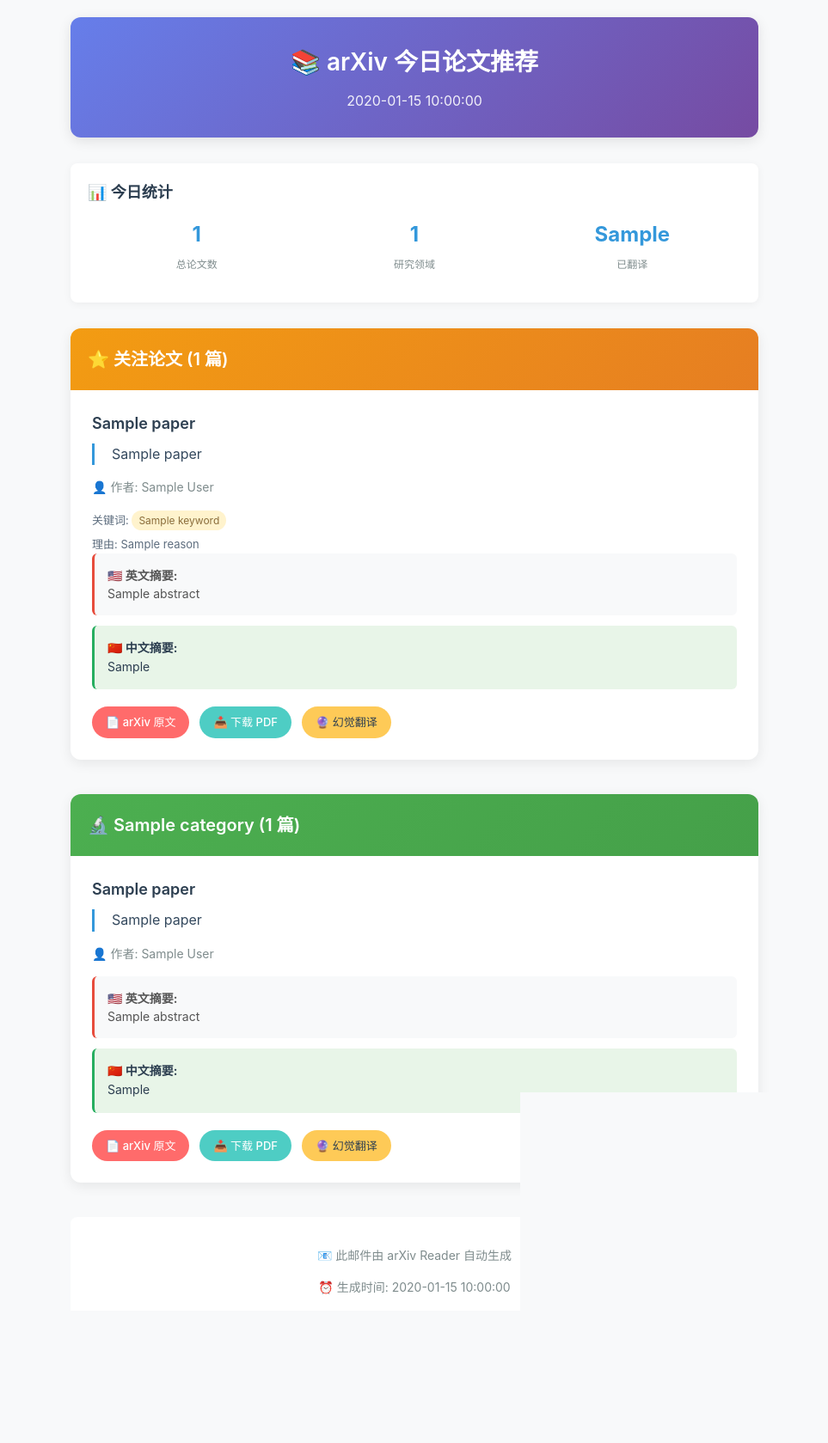
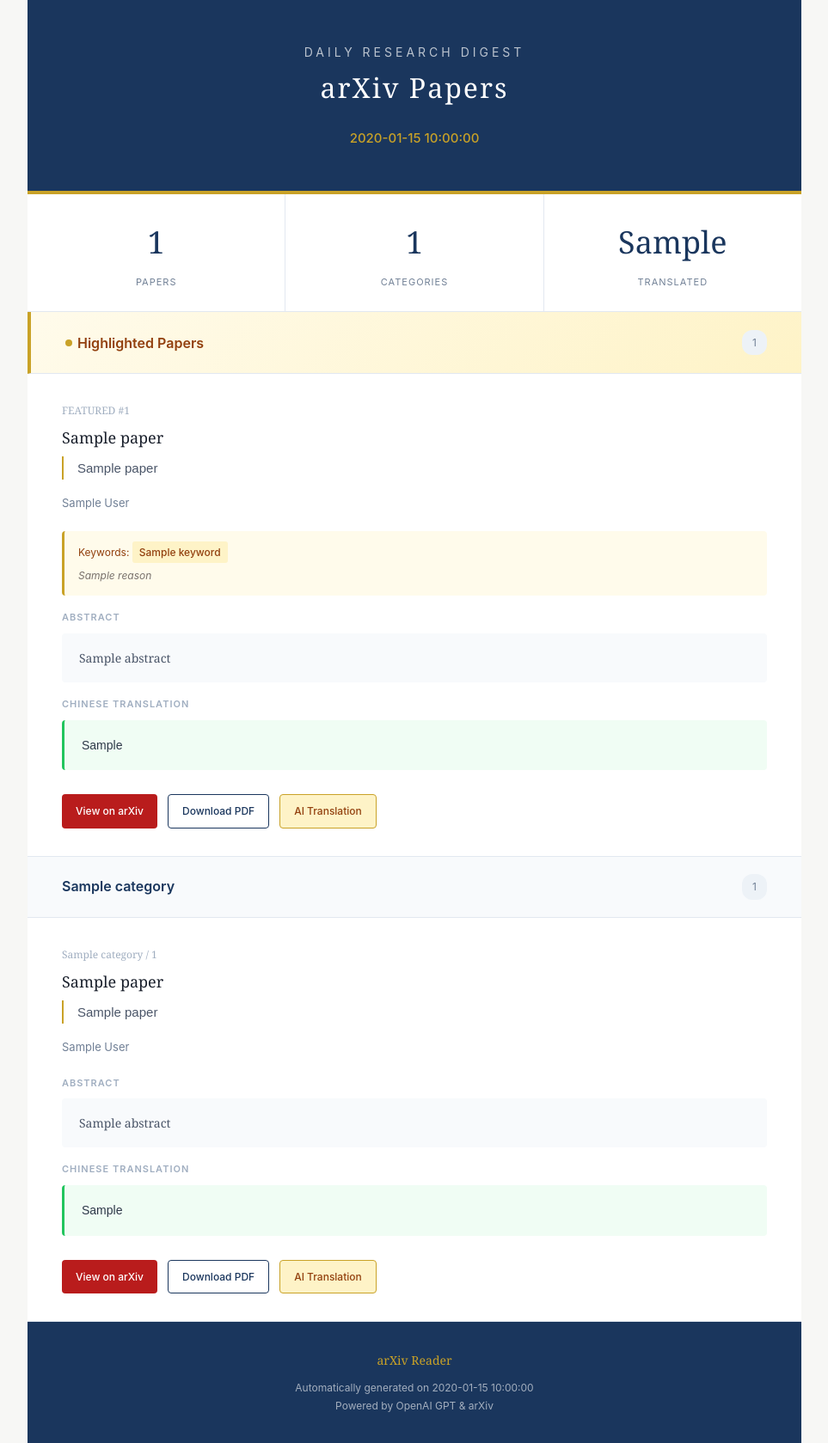
Before and after one commit to Axi404/ArxivReader, a Python web app: template templates/email_template.html in a window 1280 px wide. Shown: the whole page at 86% size, without its empty margins (158-1121 px from the left). Before the commit the page ends 1506 px from the top, so only its background shows below. Run offline with Jinja, Linux system fonts and the light colour scheme; the template is opened without the code that fills it: most values are stand-ins (such as "Sample title", 1, 10 or a date in 2020).

Commit message:
[feat] update template

```diff
--- a/templates/email_template.html
+++ b/templates/email_template.html
@@ -3,76 +3,152 @@
 <head>
     <meta charset="UTF-8">
     <meta name="viewport" content="width=device-width, initial-scale=1.0">
-    <title>arXiv 今日论文推荐</title>
+    <title>arXiv Daily Digest</title>
     <style>
-        body {
-            font-family: -apple-system, BlinkMacSystemFont, 'Segoe UI', 'PingFang SC', 'Hiragino Sans GB', 'Microsoft YaHei', 'Helvetica Neue', Helvetica, Arial, sans-serif;
-            line-height: 1.6;
-            color: #333;
-            max-width: 800px;
-            margin: 0 auto;
-            padding: 20px;
-            background-color: #f8f9fa;
+        * {
+            margin: 0;
+            padding: 0;
+            box-sizing: border-box;
         }
 
-        .header {
-            background: linear-gradient(135deg, #667eea 0%, #764ba2 100%);
-            color: white;
-            padding: 30px;
-            border-radius: 12px;
-            text-align: center;
-            margin-bottom: 30px;
-            box-shadow: 0 4px 15px rgba(0,0,0,0.1);
+        body {
+            font-family: 'Georgia', 'Times New Roman', 'Songti SC', 'SimSun', serif;
+            line-height: 1.8;
+            color: #2d3748;
+            background-color: #f7f7f5;
+            -webkit-font-smoothing: antialiased;
         }
 
-        .header h1 {
-            margin: 0;
-            font-size: 28px;
-            font-weight: 600;
+        .container {
+            max-width: 900px;
+            margin: 0 auto;
+            background: #ffffff;
         }
 
-        .date {
-            margin-top: 10px;
-            font-size: 16px;
-            opacity: 0.9;
+        /* Header */
+        .header {
+            background: #1a365d;
+            padding: 48px 40px;
+            text-align: center;
+            border-bottom: 4px solid #c9a227;
         }
 
-        .summary {
-            background: white;
-            padding: 20px;
-            border-radius: 8px;
-            margin-bottom: 30px;
-            box-shadow: 0 2px 10px rgba(0,0,0,0.05);
+        .header-title {
+            font-family: 'Georgia', serif;
+            font-size: 32px;
+            font-weight: 400;
+            color: #ffffff;
+            letter-spacing: 2px;
+            margin-bottom: 8px;
         }
 
-        .summary h2 {
-            margin: 0 0 15px 0;
-            color: #2c3e50;
-            font-size: 18px;
+        .header-subtitle {
+            font-family: -apple-system, BlinkMacSystemFont, 'Segoe UI', sans-serif;
+            font-size: 14px;
+            color: rgba(255, 255, 255, 0.7);
+            letter-spacing: 4px;
+            text-transform: uppercase;
         }
 
+        .header-date {
+            font-family: -apple-system, BlinkMacSystemFont, 'Segoe UI', sans-serif;
+            font-size: 15px;
+            color: #c9a227;
+            margin-top: 16px;
+            font-weight: 500;
+        }
+
+        /* Summary Stats */
+        .summary {
+            display: flex;
+            border-bottom: 1px solid #e2e8f0;
+        }
+
+        .stat-item {
+            flex: 1;
+            padding: 24px;
+            text-align: center;
+            border-right: 1px solid #e2e8f0;
+        }
+
+        .stat-item:last-child {
+            border-right: none;
+        }
+
+        .stat-number {
+            font-family: 'Georgia', serif;
+            font-size: 36px;
+            font-weight: 400;
+            color: #1a365d;
+        }
+
+        .stat-label {
+            font-family: -apple-system, BlinkMacSystemFont, 'Segoe UI', sans-serif;
+            font-size: 11px;
+            color: #718096;
+            text-transform: uppercase;
+            letter-spacing: 1px;
+            margin-top: 4px;
+        }
+
+        /* Category Section */
         .category {
-            margin-bottom: 40px;
-            background: white;
-            border-radius: 12px;
-            overflow: hidden;
-            box-shadow: 0 4px 15px rgba(0,0,0,0.08);
+            border-bottom: 1px solid #e2e8f0;
         }
 
         .category-header {
-            background: linear-gradient(135deg, #4CAF50 0%, #45a049 100%);
-            color: white;
-            padding: 20px;
-            font-size: 20px;
-            font-weight: 600;
+            padding: 20px 40px;
+            background: #f8fafc;
+            border-bottom: 1px solid #e2e8f0;
+            display: flex;
+            align-items: center;
+            justify-content: space-between;
         }
 
-        .favorite-header {
-            background: linear-gradient(135deg, #f39c12 0%, #e67e22 100%);
+        .category-title {
+            font-family: -apple-system, BlinkMacSystemFont, 'Segoe UI', 'PingFang SC', sans-serif;
+            font-size: 16px;
+            font-weight: 600;
+            color: #1a365d;
         }
 
+        .category-count {
+            font-family: -apple-system, BlinkMacSystemFont, 'Segoe UI', sans-serif;
+            font-size: 12px;
+            color: #718096;
+            background: #edf2f7;
+            padding: 4px 12px;
+            border-radius: 12px;
+        }
+
+        /* Favorite Section */
+        .favorite-section .category-header {
+            background: linear-gradient(135deg, #fffbeb 0%, #fef3c7 100%);
+            border-left: 4px solid #c9a227;
+        }
+
+        .favorite-section .category-title {
+            color: #92400e;
+        }
+
+        .favorite-badge {
+            display: inline-flex;
+            align-items: center;
+            gap: 6px;
+        }
+
+        .favorite-badge::before {
+            content: '';
+            display: inline-block;
+            width: 8px;
+            height: 8px;
+            background: #c9a227;
+            border-radius: 50%;
+        }
+
+        /* Paper Item */
         .paper {
-            padding: 25px;
+            padding: 32px 40px;
             border-bottom: 1px solid #f0f0f0;
             transition: background-color 0.2s ease;
         }
@@ -82,254 +158,326 @@
         }
 
         .paper:hover {
-            background-color: #f8f9fa;
+            background-color: #fafafa;
+        }
+
+        .paper-number {
+            font-family: 'Georgia', serif;
+            font-size: 12px;
+            color: #a0aec0;
+            margin-bottom: 8px;
         }
 
         .paper-title {
+            font-family: 'Georgia', serif;
             font-size: 18px;
-            font-weight: 600;
+            font-weight: 400;
+            line-height: 1.5;
+            color: #1a202c;
             margin-bottom: 8px;
-            color: #2c3e50;
         }
 
         .paper-title-zh {
-            font-size: 16px;
-            color: #34495e;
-            margin-bottom: 15px;
-            padding-left: 20px;
-            border-left: 3px solid #3498db;
+            font-family: 'PingFang SC', 'Microsoft YaHei', sans-serif;
+            font-size: 15px;
+            color: #4a5568;
+            margin-bottom: 16px;
+            padding-left: 16px;
+            border-left: 2px solid #c9a227;
+        }
+
+        .paper-meta {
+            font-family: -apple-system, BlinkMacSystemFont, 'Segoe UI', sans-serif;
+            font-size: 13px;
+            color: #718096;
+            margin-bottom: 20px;
         }
 
         .paper-authors {
-            font-size: 14px;
-            color: #7f8c8d;
-            margin-bottom: 15px;
+            margin-bottom: 4px;
         }
 
-        .paper-abstract {
-            margin-bottom: 10px;
+        .paper-categories {
+            font-size: 12px;
+            color: #a0aec0;
+        }
+
+        /* Favorite Tags */
+        .favorite-info {
+            margin-bottom: 16px;
+            padding: 12px 16px;
+            background: #fffbeb;
+            border-radius: 4px;
+            border-left: 3px solid #c9a227;
+        }
+
+        .favorite-keywords {
+            font-family: -apple-system, BlinkMacSystemFont, 'Segoe UI', sans-serif;
+            font-size: 12px;
+            color: #92400e;
+            margin-bottom: 4px;
+        }
+
+        .favorite-keyword {
+            display: inline-block;
+            padding: 2px 8px;
+            margin-right: 6px;
+            background: #fef3c7;
+            border-radius: 3px;
+            font-weight: 500;
+        }
+
+        .favorite-reason {
+            font-family: -apple-system, BlinkMacSystemFont, 'Segoe UI', sans-serif;
+            font-size: 12px;
+            color: #78716c;
+            font-style: italic;
+        }
+
+        /* Abstract */
+        .abstract-section {
+            margin-bottom: 20px;
+        }
+
+        .abstract-label {
+            font-family: -apple-system, BlinkMacSystemFont, 'Segoe UI', sans-serif;
+            font-size: 11px;
+            font-weight: 600;
+            text-transform: uppercase;
+            letter-spacing: 1px;
+            color: #a0aec0;
+            margin-bottom: 8px;
         }
 
         .abstract-en {
+            font-family: 'Georgia', serif;
             font-size: 14px;
-            color: #555;
-            line-height: 1.5;
-            margin-bottom: 12px;
-            background: #f8f9fa;
-            padding: 15px;
-            border-radius: 6px;
-            border-left: 3px solid #e74c3c;
+            line-height: 1.8;
+            color: #4a5568;
+            text-align: justify;
+            margin-bottom: 16px;
+            padding: 16px 20px;
+            background: #f8fafc;
+            border-radius: 4px;
         }
 
         .abstract-zh {
+            font-family: 'PingFang SC', 'Microsoft YaHei', 'Songti SC', sans-serif;
             font-size: 14px;
-            color: #2c3e50;
-            line-height: 1.6;
-            background: #e8f5e8;
-            padding: 15px;
-            border-radius: 6px;
-            border-left: 3px solid #27ae60;
+            line-height: 1.9;
+            color: #2d3748;
+            text-align: justify;
+            padding: 16px 20px;
+            background: #f0fdf4;
+            border-radius: 4px;
+            border-left: 3px solid #22c55e;
         }
 
+        /* Links */
         .paper-links {
-            margin-top: 20px;
             display: flex;
             gap: 12px;
             flex-wrap: wrap;
+            padding-top: 8px;
         }
 
-        .favorite-tags {
-            margin-top: 12px;
-            font-size: 13px;
-            color: #5d6d7e;
+        .link-btn {
+            font-family: -apple-system, BlinkMacSystemFont, 'Segoe UI', sans-serif;
+            font-size: 12px;
+            font-weight: 500;
+            text-decoration: none;
+            padding: 8px 16px;
+            border-radius: 4px;
+            transition: all 0.2s ease;
+            display: inline-flex;
+            align-items: center;
+            gap: 6px;
         }
 
-        .favorite-tag {
-            display: inline-block;
-            padding: 2px 8px;
-            margin-right: 6px;
-            border-radius: 12px;
-            background: #fff3cd;
-            color: #8a6d3b;
-            font-size: 12px;
+        .link-arxiv {
+            background: #b91c1c;
+            color: #ffffff;
         }
 
-        .favorite-reason {
-            margin-top: 6px;
-            font-size: 13px;
-            color: #5d6d7e;
+        .link-arxiv:hover {
+            background: #dc2626;
         }
 
-        .link-button {
-            display: inline-block;
-            padding: 8px 16px;
-            text-decoration: none;
-            border-radius: 20px;
-            font-size: 13px;
-            font-weight: 500;
-            transition: all 0.2s ease;
+        .link-pdf {
+            background: #ffffff;
+            color: #1a365d;
+            border: 1px solid #1a365d;
         }
 
-        .arxiv-link {
-            background: #ff6b6b;
-            color: white;
+        .link-pdf:hover {
+            background: #1a365d;
+            color: #ffffff;
         }
 
-        .arxiv-link:hover {
-            background: #ff5252;
-            transform: translateY(-1px);
+        .link-hjfy {
+            background: #fef3c7;
+            color: #92400e;
+            border: 1px solid #c9a227;
         }
 
-        .pdf-link {
-            background: #4ecdc4;
-            color: white;
+        .link-hjfy:hover {
+            background: #c9a227;
+            color: #ffffff;
         }
 
-        .pdf-link:hover {
-            background: #45b7aa;
-            transform: translateY(-1px);
+        /* Footer */
+        .footer {
+            padding: 32px 40px;
+            background: #1a365d;
+            text-align: center;
         }
 
-        .hjfy-link {
-            background: #feca57;
-            color: #2c3e50;
+        .footer-text {
+            font-family: -apple-system, BlinkMacSystemFont, 'Segoe UI', sans-serif;
+            font-size: 12px;
+            color: rgba(255, 255, 255, 0.6);
+            line-height: 1.8;
         }
 
-        .hjfy-link:hover {
-            background: #ff9ff3;
-            transform: translateY(-1px);
+        .footer-brand {
+            font-family: 'Georgia', serif;
+            font-size: 14px;
+            color: #c9a227;
+            margin-bottom: 8px;
         }
 
-        .footer {
-            text-align: center;
-            margin-top: 40px;
-            padding: 20px;
-            color: #7f8c8d;
-            font-size: 14px;
-            background: white;
-            border-radius: 8px;
+        /* Responsive */
+        @media (max-width: 600px) {
+            .header {
+                padding: 32px 24px;
             }
 
-        .stats {
-            display: flex;
-            justify-content: space-around;
-            text-align: center;
-            margin-bottom: 15px;
+            .header-title {
+                font-size: 24px;
+            }
+
+            .summary {
+                flex-direction: column;
             }
 
             .stat-item {
-            flex: 1;
+                border-right: none;
+                border-bottom: 1px solid #e2e8f0;
+                padding: 16px;
             }
 
-        .stat-number {
-            font-size: 24px;
-            font-weight: bold;
-            color: #3498db;
+            .stat-item:last-child {
+                border-bottom: none;
             }
 
-        .stat-label {
-            font-size: 12px;
-            color: #7f8c8d;
-            margin-top: 5px;
+            .category-header {
+                padding: 16px 24px;
             }
 
-        @media (max-width: 600px) {
-            body {
-                padding: 10px;
+            .paper {
+                padding: 24px;
             }
 
-            .header h1 {
-                font-size: 24px;
+            .paper-title {
+                font-size: 16px;
             }
 
             .paper-links {
                 flex-direction: column;
             }
 
-            .link-button {
-                text-align: center;
+            .link-btn {
+                justify-content: center;
+            }
+
+            .footer {
+                padding: 24px;
             }
         }
     </style>
 </head>
 <body>
+    <div class="container">
+        <!-- Header -->
         <div class="header">
-        <h1>📚 arXiv 今日论文推荐</h1>
-        <div class="date">{{date}}</div>
+            <div class="header-subtitle">Daily Research Digest</div>
+            <h1 class="header-title">arXiv Papers</h1>
+            <div class="header-date">{{date}}</div>
         </div>
 
+        <!-- Summary -->
         <div class="summary">
-        <h2>📊 今日统计</h2>
-        <div class="stats">
             <div class="stat-item">
                 <div class="stat-number">{{total_papers}}</div>
-                <div class="stat-label">总论文数</div>
+                <div class="stat-label">Papers</div>
             </div>
             <div class="stat-item">
                 <div class="stat-number">{{total_categories}}</div>
-                <div class="stat-label">研究领域</div>
+                <div class="stat-label">Categories</div>
             </div>
             <div class="stat-item">
                 <div class="stat-number">{{translated_papers}}</div>
-                <div class="stat-label">已翻译</div>
-            </div>
+                <div class="stat-label">Translated</div>
             </div>
         </div>
 
+        <!-- Favorite Papers -->
         {% if favorite_papers %}
-    <div class="category">
-        <div class="category-header favorite-header">
-            ⭐ 关注论文 ({{favorite_papers|length}} 篇)
+        <div class="category favorite-section">
+            <div class="category-header">
+                <div class="category-title">
+                    <span class="favorite-badge">Highlighted Papers</span>
+                </div>
+                <span class="category-count">{{favorite_papers|length}}</span>
             </div>
 
             {% for item in favorite_papers %}
             <div class="paper">
-            <div class="paper-title">{{item.paper.title}}</div>
+                <div class="paper-number">FEATURED #{{loop.index}}</div>
+                <h3 class="paper-title">{{item.paper.title}}</h3>
                 {% if item.paper.title_zh %}
                 <div class="paper-title-zh">{{item.paper.title_zh}}</div>
                 {% endif %}
 
-            <div class="paper-authors">
-                👤 作者: {{item.paper.authors|join(', ')}}
+                <div class="paper-meta">
+                    <div class="paper-authors">{{item.paper.authors|join(', ')}}</div>
                 </div>
 
+                {% if item.matched_keywords or item.reason %}
+                <div class="favorite-info">
                     {% if item.matched_keywords %}
-            <div class="favorite-tags">
-                关键词:
+                    <div class="favorite-keywords">
+                        Keywords:
                         {% for keyword in item.matched_keywords %}
-                <span class="favorite-tag">{{keyword}}</span>
+                        <span class="favorite-keyword">{{keyword}}</span>
                         {% endfor %}
                     </div>
                     {% endif %}
-
                     {% if item.reason %}
-            <div class="favorite-reason">理由: {{item.reason}}</div>
+                    <div class="favorite-reason">{{item.reason}}</div>
+                    {% endif %}
+                </div>
                 {% endif %}
 
-            <div class="paper-abstract">
-                <div class="abstract-en">
-                    <strong>🇺🇸 英文摘要:</strong><br>
-                    {{item.paper.abstract}}
-                </div>
-
+                <div class="abstract-section">
+                    <div class="abstract-label">Abstract</div>
+                    <div class="abstract-en">{{item.paper.abstract}}</div>
                     {% if item.paper.abstract_zh %}
-                <div class="abstract-zh">
-                    <strong>🇨🇳 中文摘要:</strong><br>
-                    {{item.paper.abstract_zh}}
-                </div>
+                    <div class="abstract-label">Chinese Translation</div>
+                    <div class="abstract-zh">{{item.paper.abstract_zh}}</div>
                     {% endif %}
                 </div>
 
                 <div class="paper-links">
-                <a href="{{item.paper.arxiv_url}}" class="link-button arxiv-link" target="_blank">
-                    📄 arXiv 原文
+                    <a href="{{item.paper.arxiv_url}}" class="link-btn link-arxiv" target="_blank">
+                        View on arXiv
                     </a>
-                <a href="{{item.paper.pdf_url}}" class="link-button pdf-link" target="_blank">
-                    📥 下载 PDF
+                    <a href="{{item.paper.pdf_url}}" class="link-btn link-pdf" target="_blank">
+                        Download PDF
                     </a>
                     {% if item.paper.hjfy_url %}
-                <a href="{{item.paper.hjfy_url}}" class="link-button hjfy-link" target="_blank">
-                    🔮 幻觉翻译
+                    <a href="{{item.paper.hjfy_url}}" class="link-btn link-hjfy" target="_blank">
+                        AI Translation
                     </a>
                     {% endif %}
                 </div>
@@ -338,47 +486,45 @@
         </div>
         {% endif %}
 
+        <!-- Papers by Category -->
         {% for category, papers in papers_by_category.items() %}
         <div class="category">
             <div class="category-header">
-            🔬 {{category_names.get(category, category)}} ({{papers|length}} 篇)
+                <div class="category-title">{{category_names.get(category, category)}}</div>
+                <span class="category-count">{{papers|length}}</span>
             </div>
 
             {% for paper in papers %}
             <div class="paper">
-            <div class="paper-title">{{paper.title}}</div>
+                <div class="paper-number">{{category}} / {{loop.index}}</div>
+                <h3 class="paper-title">{{paper.title}}</h3>
                 {% if paper.title_zh %}
                 <div class="paper-title-zh">{{paper.title_zh}}</div>
                 {% endif %}
 
-            <div class="paper-authors">
-                👤 作者: {{paper.authors|join(', ')}}
+                <div class="paper-meta">
+                    <div class="paper-authors">{{paper.authors|join(', ')}}</div>
                 </div>
 
-            <div class="paper-abstract">
-                <div class="abstract-en">
-                    <strong>🇺🇸 英文摘要:</strong><br>
-                    {{paper.abstract}}
-                </div>
-
+                <div class="abstract-section">
+                    <div class="abstract-label">Abstract</div>
+                    <div class="abstract-en">{{paper.abstract}}</div>
                     {% if paper.abstract_zh %}
-                <div class="abstract-zh">
-                    <strong>🇨🇳 中文摘要:</strong><br>
-                    {{paper.abstract_zh}}
-                </div>
+                    <div class="abstract-label">Chinese Translation</div>
+                    <div class="abstract-zh">{{paper.abstract_zh}}</div>
                     {% endif %}
                 </div>
 
                 <div class="paper-links">
-                <a href="{{paper.arxiv_url}}" class="link-button arxiv-link" target="_blank">
-                    📄 arXiv 原文
+                    <a href="{{paper.arxiv_url}}" class="link-btn link-arxiv" target="_blank">
+                        View on arXiv
                     </a>
-                <a href="{{paper.pdf_url}}" class="link-button pdf-link" target="_blank">
-                    📥 下载 PDF
+                    <a href="{{paper.pdf_url}}" class="link-btn link-pdf" target="_blank">
+                        Download PDF
                     </a>
                     {% if paper.hjfy_url %}
-                <a href="{{paper.hjfy_url}}" class="link-button hjfy-link" target="_blank">
-                    🔮 幻觉翻译
+                    <a href="{{paper.hjfy_url}}" class="link-btn link-hjfy" target="_blank">
+                        AI Translation
                     </a>
                     {% endif %}
                 </div>
@@ -387,10 +533,14 @@
         </div>
         {% endfor %}
 
+        <!-- Footer -->
         <div class="footer">
-        <p>📧 此邮件由 arXiv Reader 自动生成</p>
-        <p>⏰ 生成时间: {{generated_at}}</p>
-        <p>🤖 Powered by OpenAI GPT & arXiv API</p>
+            <div class="footer-brand">arXiv Reader</div>
+            <div class="footer-text">
+                Automatically generated on {{generated_at}}<br>
+                Powered by OpenAI GPT & arXiv
+            </div>
+        </div>
     </div>
 </body>
 </html>
```
Lines whose indentation alone changed are shown as unchanged.
